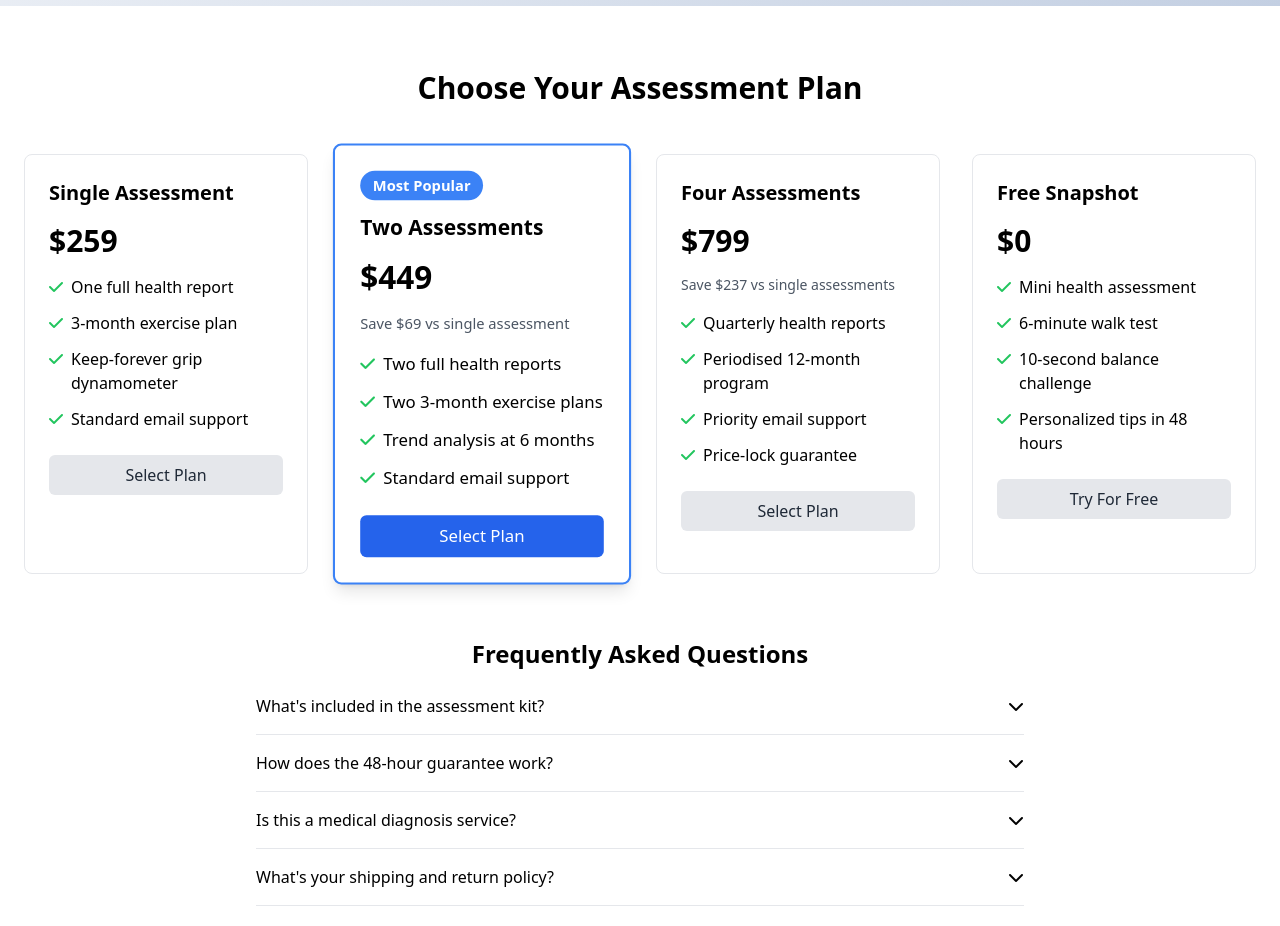
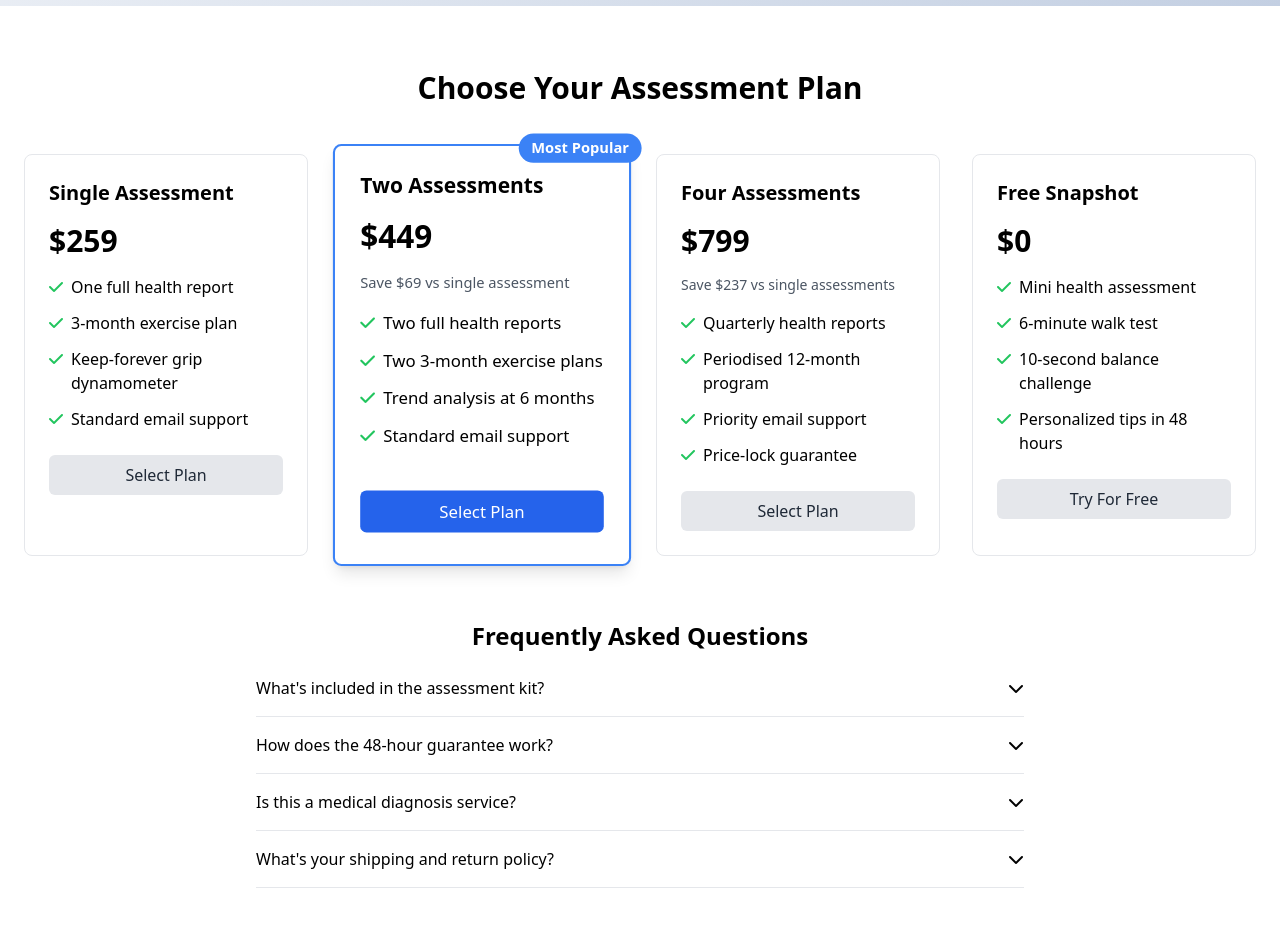
Before and after one commit to mahmoud-abdel/spanfull, a plain HTML site: page index.html in a window 1280 px wide. Shown: the part 2140-3066 px from the top of the page. Drawn offline with nearby package versions, Linux system fonts and the light colour scheme.

Commit message:
Update index.html

```diff
--- a/index.html
+++ b/index.html
@@ -241,8 +241,8 @@
                     </ul>
                     <a href="https://buy.stripe.com/test_6oU28t1vP3ek1JWdmScEw00" class="block w-full bg-gray-200 text-gray-800 py-2 rounded-md text-center font-medium hover:bg-gray-300 transition duration-300">Select Plan</a>
                 </div>
-                <div class="pricing-card bg-white border-2 border-blue-500 rounded-lg p-6 shadow-lg transition duration-300 transform scale-105">
-                    <div class="bg-blue-500 text-white text-sm font-bold px-3 py-1 rounded-full inline-block mb-3">Most Popular</div>
+                <div class="pricing-card bg-white border-2 border-blue-500 rounded-lg p-6 shadow-lg transition duration-300 transform scale-105 relative">
+                    <div class="bg-blue-500 text-white text-sm font-bold px-3 py-1 rounded-full absolute -top-3 -right-3">Most Popular</div>
                     <h3 class="text-xl font-semibold mb-4">Two Assessments</h3>
                     <div class="text-3xl font-bold mb-4">$449</div>
                     <div class="text-sm text-gray-600 mb-4">Save $69 vs single assessment</div>
@@ -264,7 +264,9 @@
                             <span>Standard email support</span>
                         </li>
                     </ul>
-                    <a href="#assessment" class="block w-full bg-blue-600 text-white py-2 rounded-md text-center font-medium hover:bg-blue-700 transition duration-300">Select Plan</a>
+                    <div class="mt-auto pt-4">
+                        <a href="#assessment" class="block w-full bg-blue-600 text-white py-2 rounded-md text-center font-medium hover:bg-blue-700 transition duration-300">Select Plan</a>
+                    </div>
                 </div>
                 <div class="pricing-card bg-white border border-gray-200 rounded-lg p-6 transition duration-300">
                     <h3 class="text-xl font-semibold mb-4">Four Assessments</h3>
```
